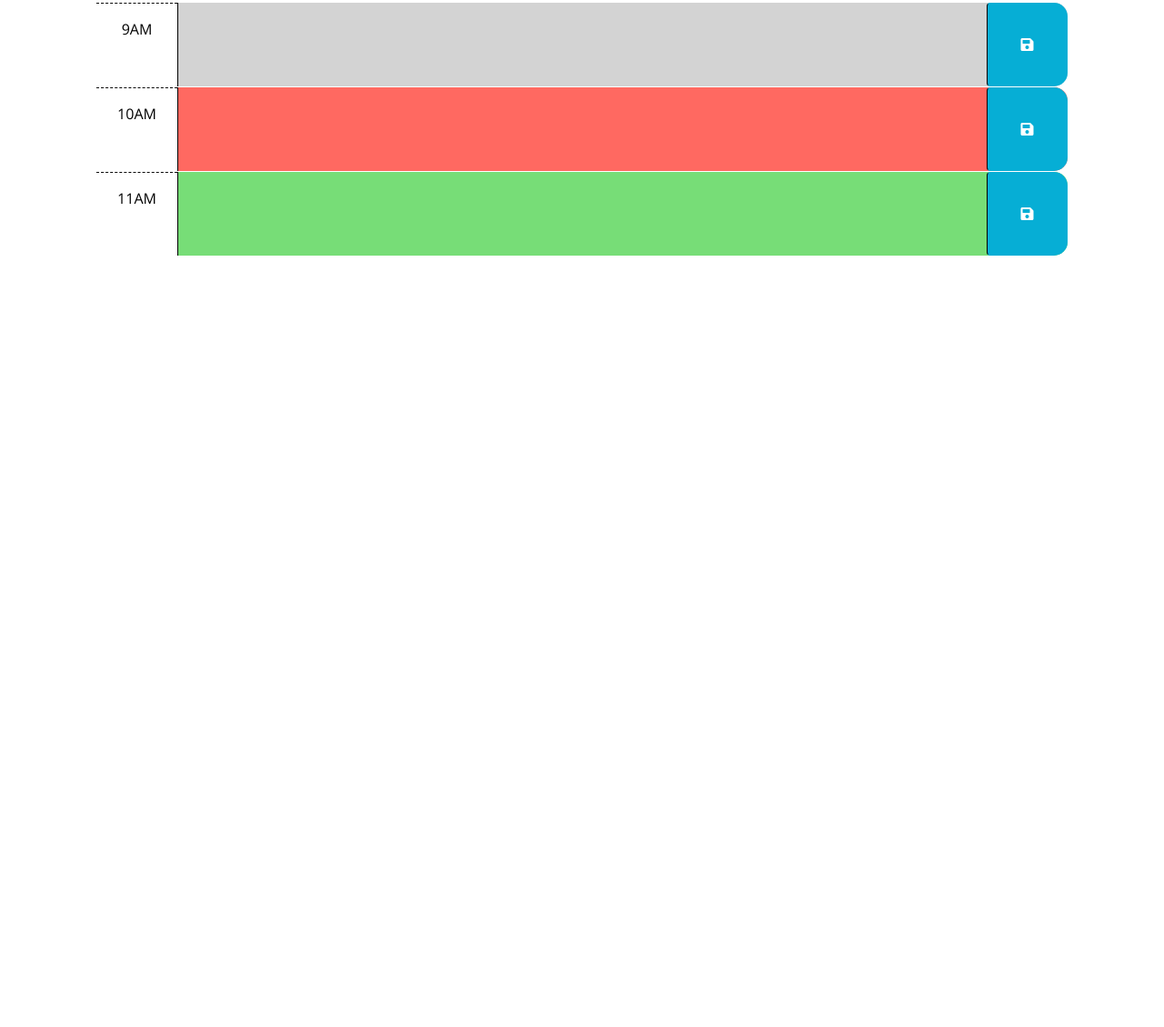
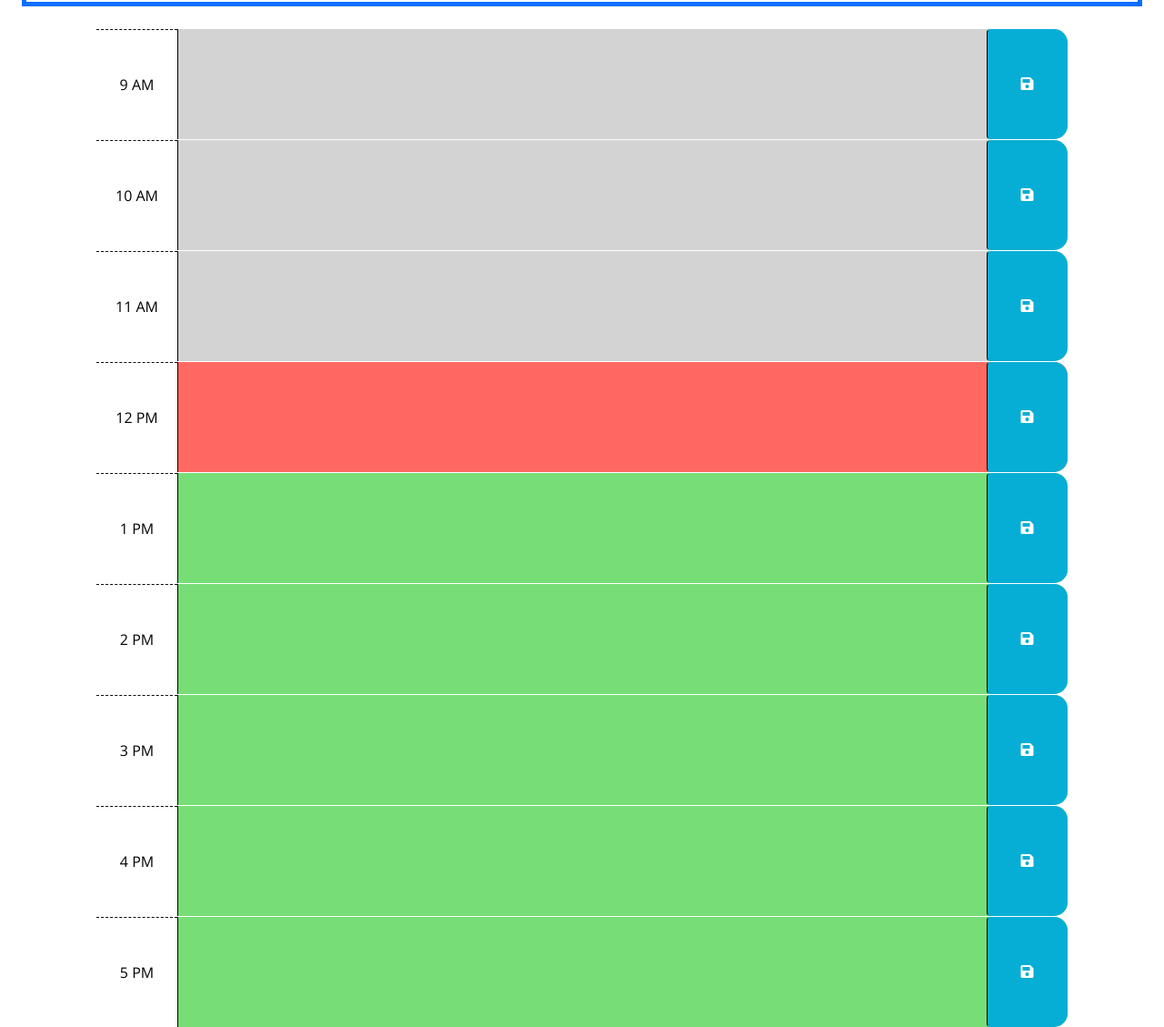
Before and after one commit to mattschneble/day-planner, a plain HTML site: page index.html in a window 1280 px wide. Shown: the part 254-1383 px from the top of the page at 91% size. Before the commit the page ends 800 px from the top, so only its background shows below. Drawn offline with nearby package versions, Linux system fonts and the light colour scheme; files that its build step writes are made by us from their sources.

Commit message:
updated HTML to add blocks for all available working hours. experimented with changing column sizing/spacing and more.

```diff
--- a/index.html
+++ b/index.html
@@ -18,12 +18,12 @@
       href="https://fonts.googleapis.com/css?family=Open+Sans&display=swap"
       rel="stylesheet"
     />
-    <link rel="stylesheet" href="style.css" />
+    <link rel="stylesheet" href="./assets/css/style.css"/>
     <title>Work Day Scheduler</title>
   </head>
 
   <body>
-    <header class="p-5 mb-4 border-5 border-bottom border-dark text-center">
+    <header class="header p-5 m-4 border-5 border border-primary text-center">
       <h1 class="display-3">Work Day Scheduler</h1>
       <p class="lead">A simple calendar app for scheduling your work day</p>
       <p id="currentDay" class="lead"></p>
@@ -40,29 +40,77 @@
         -->
 
       <!-- Example of a past time block. The "past" class adds a gray background color. -->
-      <div id="hour-9" class="row time-block past">
-        <div class="col-2 col-md-1 hour text-center py-3">9AM</div>
-        <textarea class="col-8 col-md-10 description" rows="3"> </textarea>
+        <div id="hour-9am" class="row time-block past">
+            <div class="col-sm-2 col-md-1 hour text-center py-5">9 AM</div>
+            <textarea class="col-8 col-md-10 description" rows="4"> </textarea>
             <button class="btn saveBtn col-2 col-md-1" aria-label="save">
-          <i class="fas fa-save" aria-hidden="true"></i>
+            <i class="fas fa-save"></i>
             </button>
         </div>
 
       <!-- Example of a a present time block. The "present" class adds a red background color. -->
-      <div id="hour-10" class="row time-block present">
-        <div class="col-2 col-md-1 hour text-center py-3">10AM</div>
-        <textarea class="col-8 col-md-10 description" rows="3"> </textarea>
+        <div id="hour-10am" class="row time-block past">
+            <div class="col-2 col-md-1 hour text-center py-5">10 AM</div>
+            <textarea class="col-8 col-md-10 description" rows="4"> </textarea>
             <button class="btn saveBtn col-2 col-md-1" aria-label="save">
-          <i class="fas fa-save" aria-hidden="true"></i>
+            <i class="fas fa-save"></i>
             </button>
         </div>
 
       <!-- Example of a future time block. The "future" class adds a green background color. -->
-      <div id="hour-11" class="row time-block future">
-        <div class="col-2 col-md-1 hour text-center py-3">11AM</div>
-        <textarea class="col-8 col-md-10 description" rows="3"> </textarea>
+        <div id="hour-11am" class="row time-block past">
+            <div class="col-2 col-md-1 hour text-center py-5">11 AM</div>
+            <textarea class="col-8 col-md-10 description" rows="4"> </textarea>
             <button class="btn saveBtn col-2 col-md-1" aria-label="save">
-          <i class="fas fa-save" aria-hidden="true"></i>
+            <i class="fas fa-save"></i>
+            </button>
+        </div>
+
+        <div id="hour-12pm" class="row time-block present">
+            <div class="col-2 col-md-1 hour text-center py-5">12 PM</div>
+            <textarea class="col-8 col-md-10 description" rows="4"> </textarea>
+            <button class="btn saveBtn col-2 col-md-1" aria-label="save">
+            <i class="fas fa-save"></i>
+            </button>
+        </div>
+
+        <div id="hour-13pm" class="row time-block future">
+            <div class="col-2 col-md-1 hour text-center py-5">1 PM</div>
+            <textarea class="col-8 col-md-10 description" rows="4"> </textarea>
+            <button class="btn saveBtn col-2 col-md-1" aria-label="save">
+            <i class="fas fa-save"></i>
+            </button>
+        </div>
+
+        <div id="hour-14pm" class="row time-block future">
+            <div class="col-2 col-md-1 hour text-center py-5">2 PM</div>
+            <textarea class="col-8 col-md-10 description" rows="4"> </textarea>
+            <button class="btn saveBtn col-2 col-md-1" aria-label="save">
+            <i class="fas fa-save"></i>
+            </button>
+        </div>
+
+        <div id="hour-15pm" class="row time-block future">
+            <div class="col-2 col-md-1 hour text-center py-5">3 PM</div>
+            <textarea class="col-8 col-md-10 description" rows="4"> </textarea>
+            <button class="btn saveBtn col-2 col-md-1" aria-label="save">
+            <i class="fas fa-save"></i>
+            </button>
+        </div>
+
+        <div id="hour-16pm" class="row time-block future">
+            <div class="col-2 col-md-1 hour text-center py-5">4 PM</div>
+            <textarea class="col-8 col-md-10 description" rows="4"> </textarea>
+            <button class="btn saveBtn col-2 col-md-1" aria-label="save">
+                <i class="fas fa-save"></i>
+            </button>
+        </div>
+
+        <div id="hour-17pm" class="row time-block future">
+            <div class="col-2 col-md-1 hour text-center py-5">5 PM</div>
+            <textarea class="col-8 col-md-10 description" rows="4"> </textarea>
+            <button class="btn saveBtn col-2 col-md-1" aria-label="save">
+                <i class="fas fa-save"></i>
             </button>
         </div>
 
@@ -73,6 +121,6 @@
       crossorigin="anonymous"
     ></script>
 
-    <script src="script.js"></script>
+    <script src="./script.js"></script>
   </body>
 </html>
```
Lines whose indentation alone changed are shown as unchanged.
